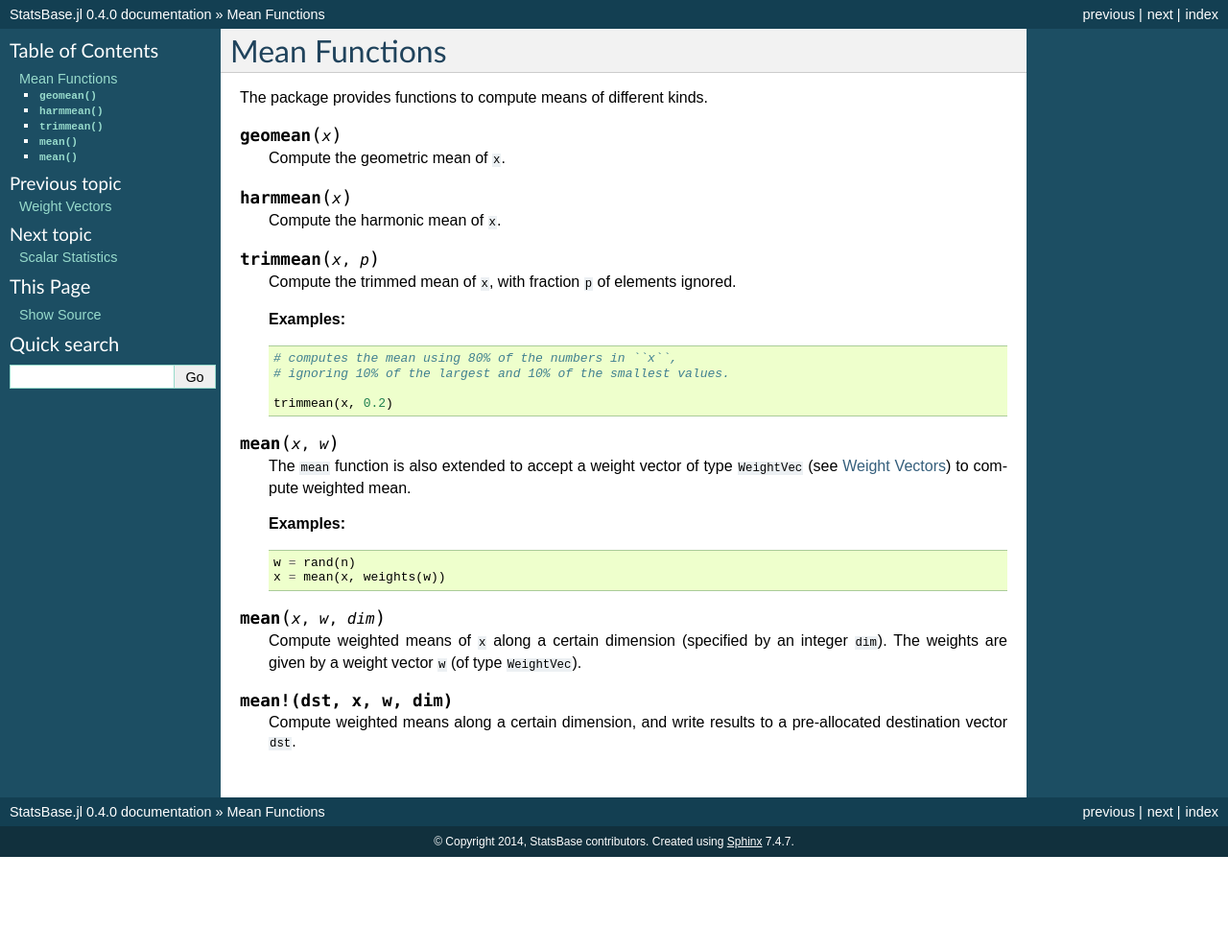
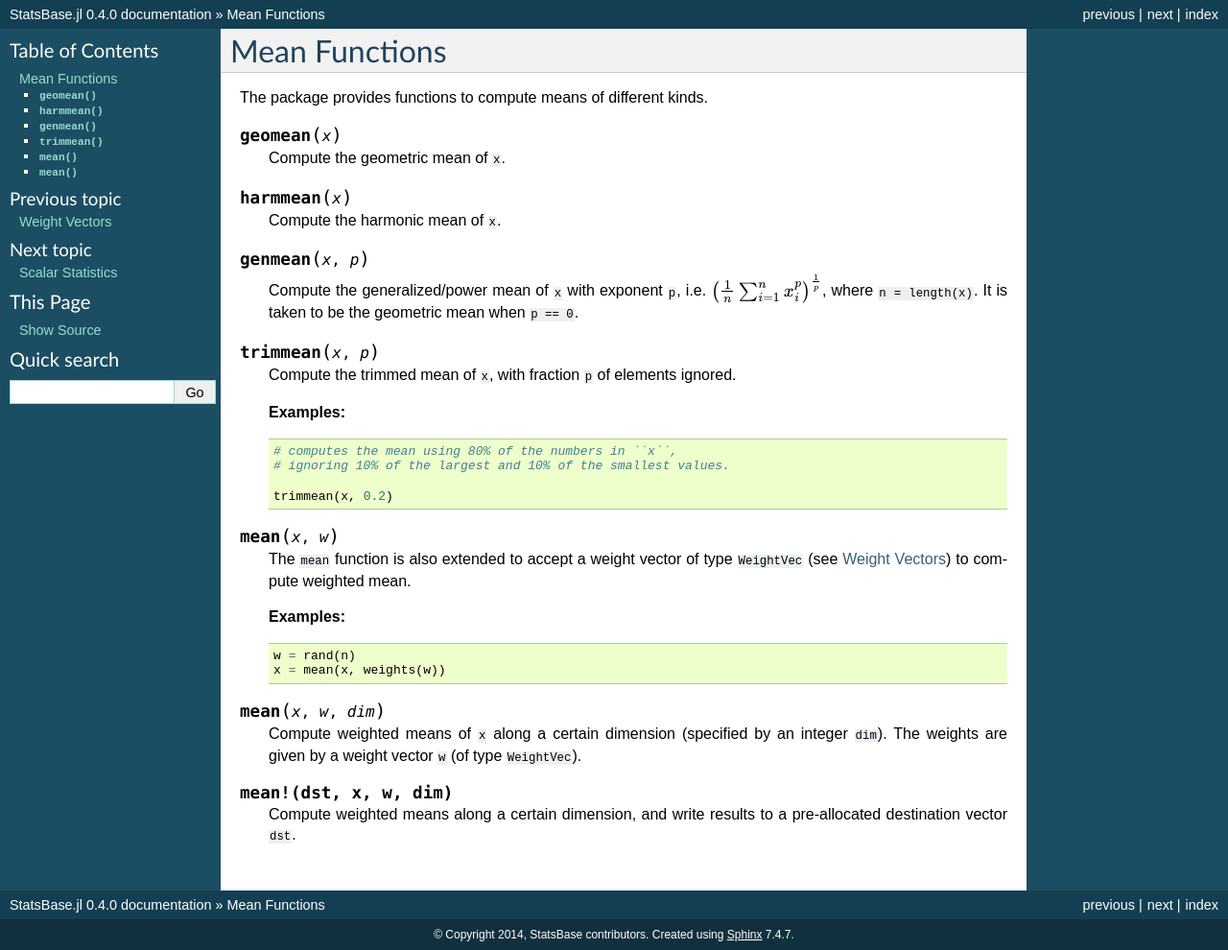
Before and after one commit to JuliaStats/StatsBase.jl, a Sphinx documentation site: the page built from docs/source/means.rst, in a window 1280 px wide. Shown: the whole page at 96% size. Built offline with Sphinx 7.4.7, drawn with Linux system fonts in a browser that asks for light colours; formulas are drawn with MathJax 3; before the commit the page ends 900 px from its top, so only the background shows below that.

Commit message:
Add generalized mean function (#209)

```diff
--- a/docs/source/means.rst
+++ b/docs/source/means.rst
@@ -10,6 +10,12 @@
 .. function:: harmmean(x)
 
   Compute the harmonic mean of ``x``.
+
+.. function:: genmean(x, p)
+
+  Compute the generalized/power mean of ``x`` with exponent ``p``,
+  i.e. :math:`\left( \frac{1}{n} \sum_{i=1}^n x_i^p \right)^{\frac{1}{p}}`, where ``n = length(x)``.
+  It is taken to be the geometric mean when ``p == 0``.
 
 .. function:: trimmean(x, p)
 
```
Also changed, not shown: 3 other files.
